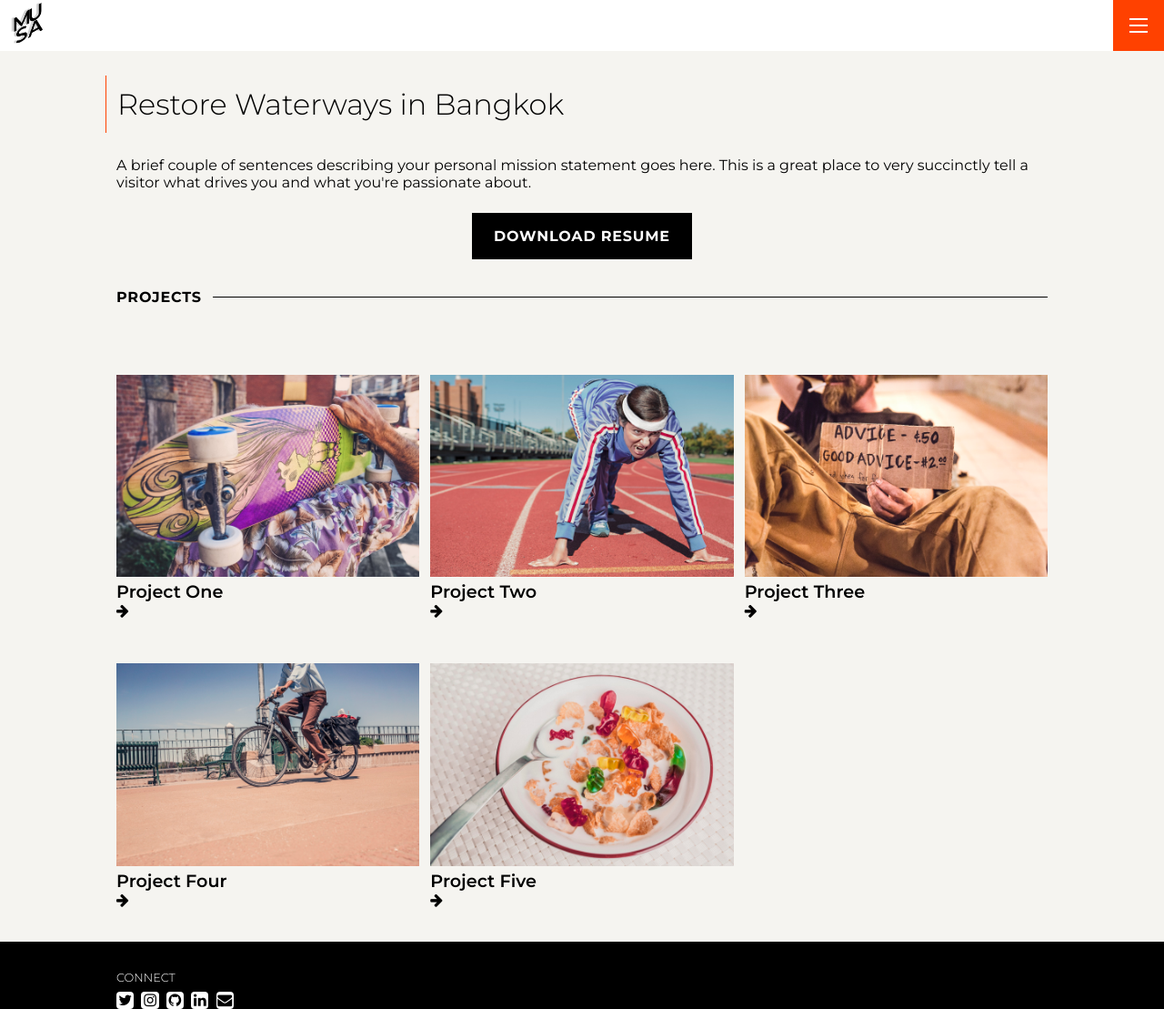
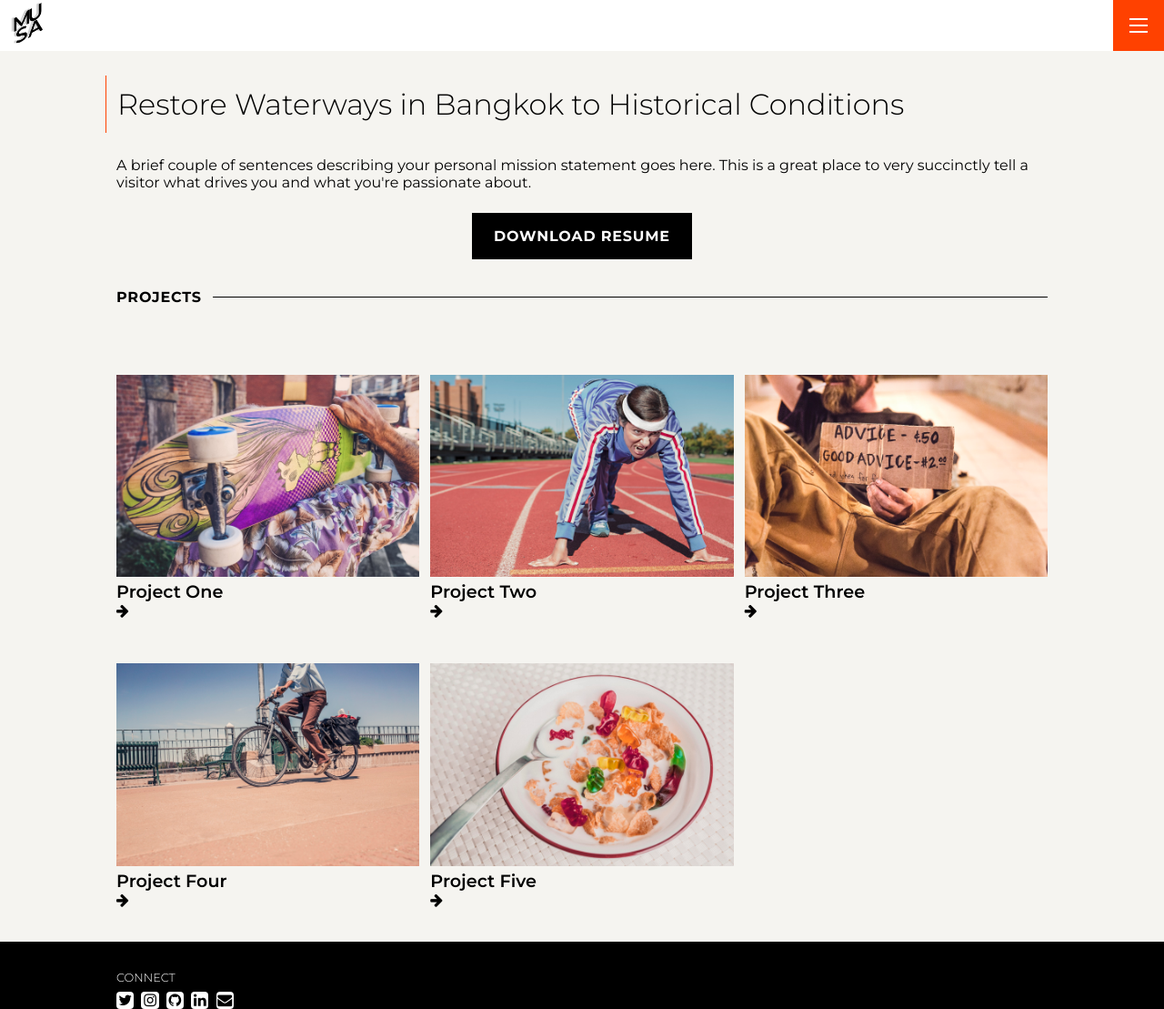
Before and after one commit to canura8818/MUSA-portfolio, a Jekyll site: the page built from index.md, in a window 1280 px wide and 1109 px high. Shown: the whole window at 91% size. Built offline with Jekyll 4.4.1, drawn with Linux system fonts in a browser that asks for light colours.

Commit message:
Update settings.yml

```diff
--- a/_data/settings.yml
+++ b/_data/settings.yml
@@ -7,7 +7,7 @@ logo: '/assets/img/musa-logo.png'
 # A brief introduction or mission statement that appears at the top of the
 # portfolio home page, above the project list. If you don't want one of the
 # intro_title or intro_text to show up, just set the appropriate value to null.
-intro_title: Restore Waterways in Bangkok
+intro_title: Restore Waterways in Bangkok to Historical Conditions
 intro_text: |
   A brief couple of sentences describing your personal mission statement goes
   here. This is a great place to very succinctly tell a visitor what drives you
```
